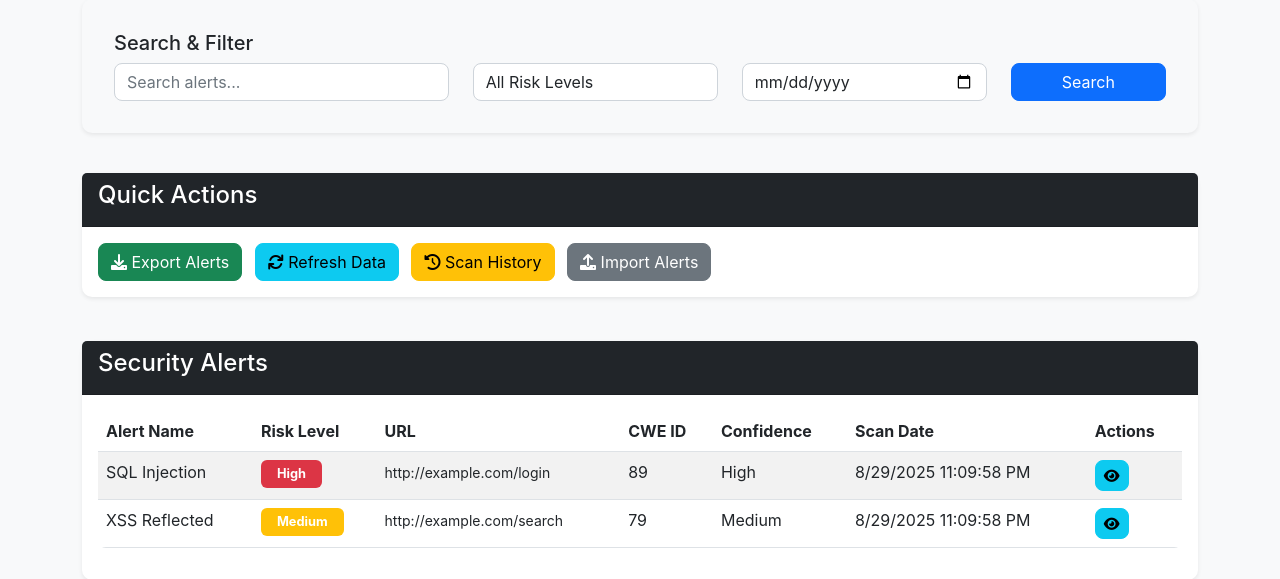
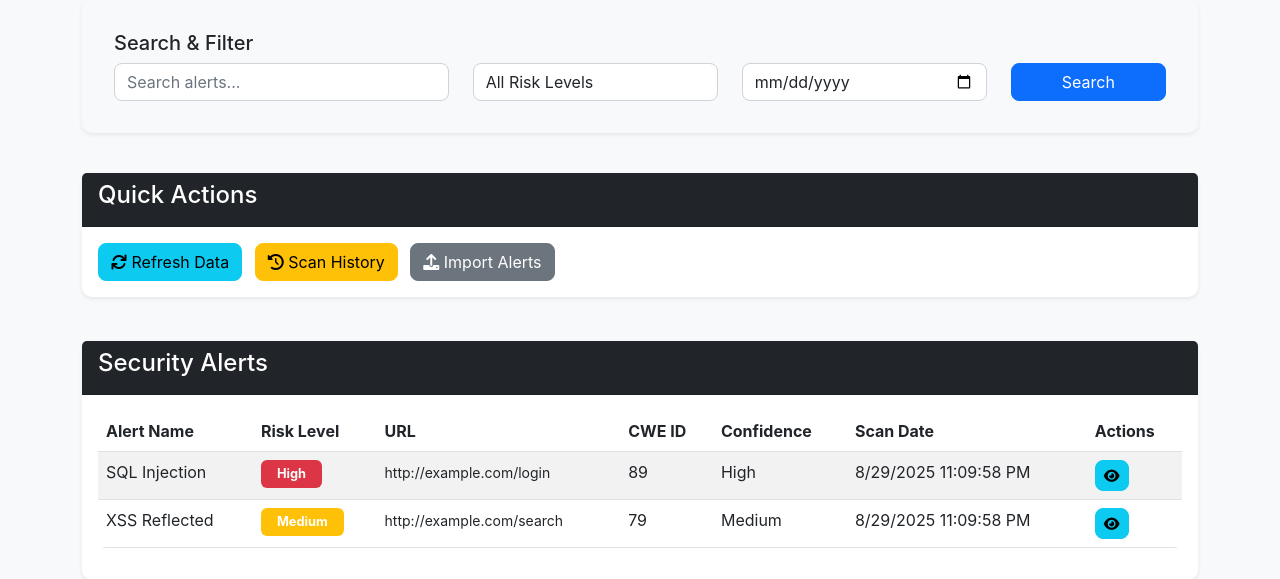
Before and after one commit to Optimustprime/security-framework, a Flask app: page /dashboard in a window 1280 px wide. Shown: the part 273-852 px from the top of the page. Run offline with Flask 3, Linux system fonts and the light colour scheme; data comes from the database, SQL or seed files in the repository; some libraries are stand-ins or nearby versions.

Commit message:
dashboard modification

```diff
--- a/templates/dashboard.html
+++ b/templates/dashboard.html
@@ -81,9 +81,7 @@
                 <h4>Quick Actions</h4>
             </div>
             <div class="card-body">
-                <button class="btn btn-success me-2" onclick="exportAlerts()">
-                    <i class="fas fa-download"></i> Export Alerts
-                </button>
+
                 <button class="btn btn-info me-2" onclick="refreshDashboard()">
                     <i class="fas fa-sync"></i> Refresh Data
                 </button>
```
